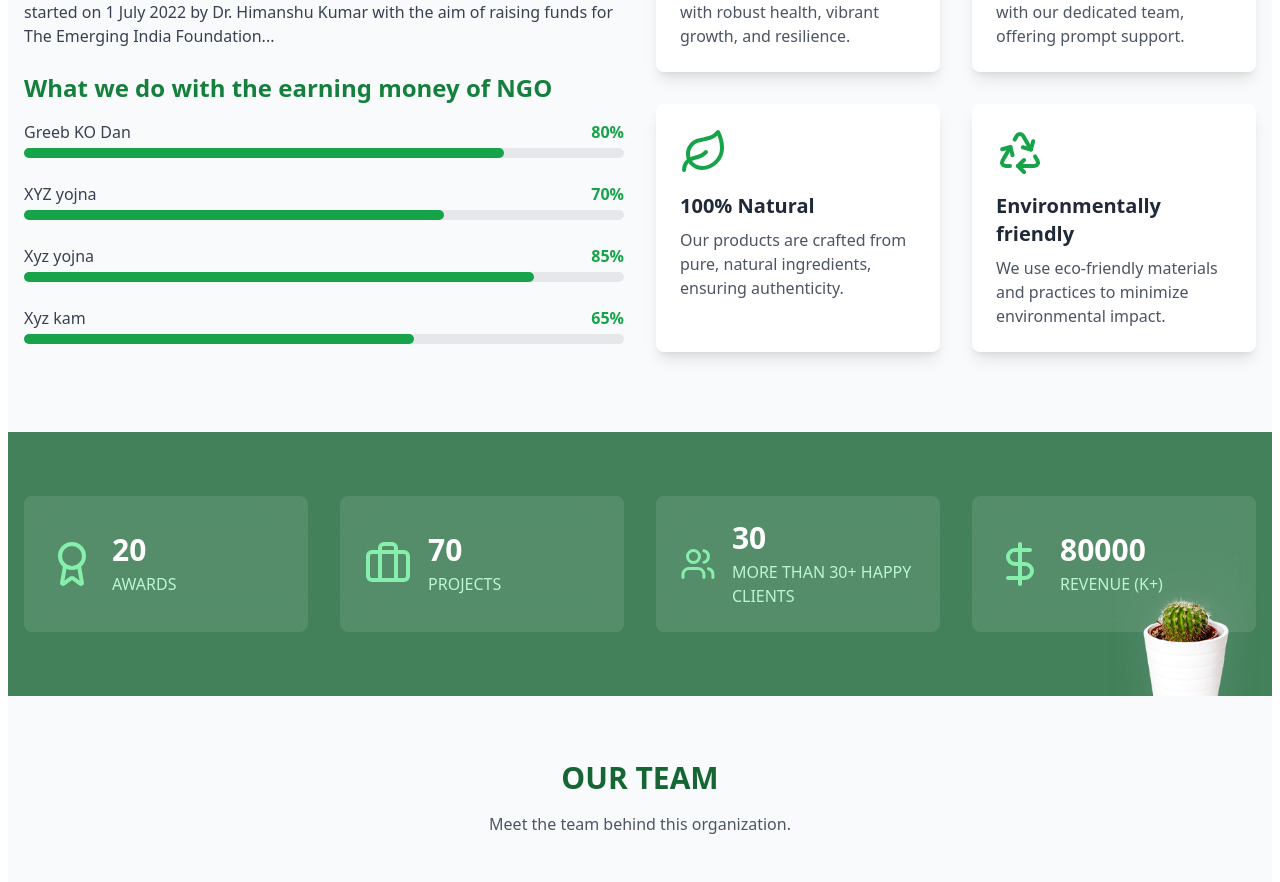
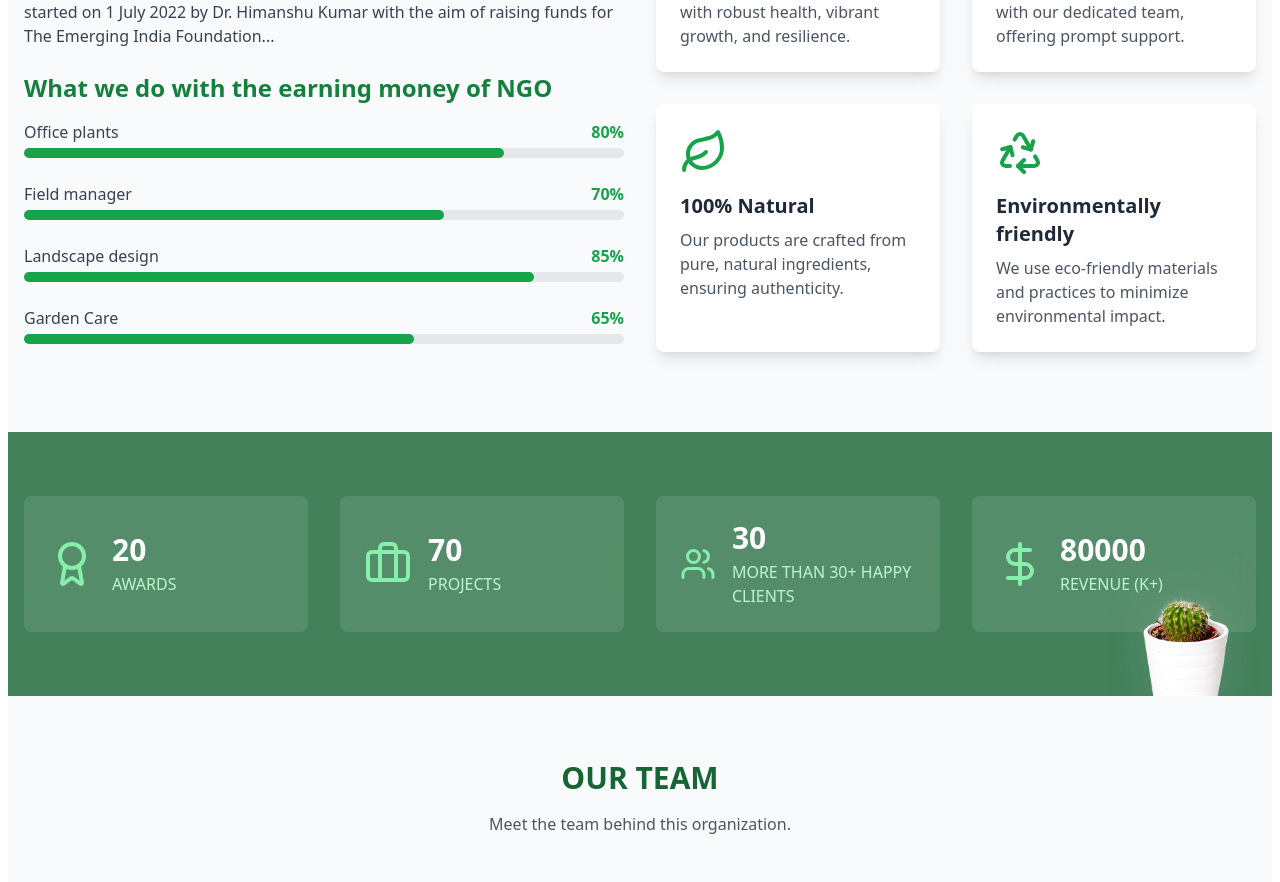
Before and after one commit to ByteMeBabyOneMoreTime/manavtafoundation, a React (Vite) app in the folder frontend/: page /#/about in a window 1280 px wide. Shown: the part 940-1822 px from the top of the page. Built offline with nearby package versions, Linux system fonts and the light colour scheme.

Commit message:
Minor Updates

```diff
--- a/frontend/src/components/AboutSection.jsx
+++ b/frontend/src/components/AboutSection.jsx
@@ -20,10 +20,10 @@ const AboutSection = () => {
             <h3 className="text-2xl font-semibold text-green-700 mb-4">
               What we do with the earning money of NGO
             </h3>
-            <ProgressBar label="Greeb KO Dan" percentage={80} />
-            <ProgressBar label="XYZ yojna" percentage={70} />
-            <ProgressBar label="Xyz yojna" percentage={85} />
-            <ProgressBar label="Xyz kam" percentage={65} />
+            <ProgressBar label="Office plants" percentage={80} />
+            <ProgressBar label="Field manager" percentage={70} />
+            <ProgressBar label="Landscape design" percentage={85} />
+            <ProgressBar label="Garden Care" percentage={65} />
           </div>
           <div className="w-full lg:w-1/2 px-4">
             <div className="grid grid-cols-1 sm:grid-cols-2 gap-8">
--- a/frontend/src/components/CarouselSection.jsx
+++ b/frontend/src/components/CarouselSection.jsx
@@ -76,10 +76,10 @@ export default function CarouselSection() {
               to="/shop"
               className="px-8 py-3 bg-green-500 text-white rounded-lg hover:bg-green-600 transition duration-300 ease-in-out transform hover:scale-105"
             >
-              Get Started
+              Shop With Us
             </Link>
             <Link
-              href="/contact"
+              to="/contact"
               className="px-8 py-3 border-2 border-white text-white rounded-lg hover:bg-white hover:text-green-600 transition duration-300 ease-in-out transform hover:scale-105"
             >
               Contact Us
--- a/frontend/src/pages/Home.jsx
+++ b/frontend/src/pages/Home.jsx
@@ -1,4 +1,4 @@
-import React, { useEffect, useState } from "react";
+import { useEffect, useState } from "react";
 import {
   Play,
   Leaf,
@@ -19,6 +19,7 @@ import "swiper/css";
 import "swiper/css/effect-coverflow";
 import "swiper/css/pagination";
 import CarouselSection from "../components/CarouselSection";
+import { Link } from "react-router-dom";
 
 const ServiceCard = ({ icon: Icon, title, description }) => (
   <div className="flex items-center space-x-6 mb-8 hover:bg-green-50 p-4 rounded-lg transition-all duration-300 transform hover:scale-105 hover:shadow-lg">
@@ -473,12 +474,12 @@ export default function HomePage() {
             ))}
           </div>
           <div className="text-center mt-12">
-            <a
-              href="/shop"
+            <Link
+              to="/shop"
               className="inline-block px-8 py-3 bg-green-500 text-white rounded-lg hover:bg-green-600 transition-colors duration-300 transform hover:scale-105"
             >
               View All
-            </a>
+            </Link>
           </div>
         </div>
       </section>
```
